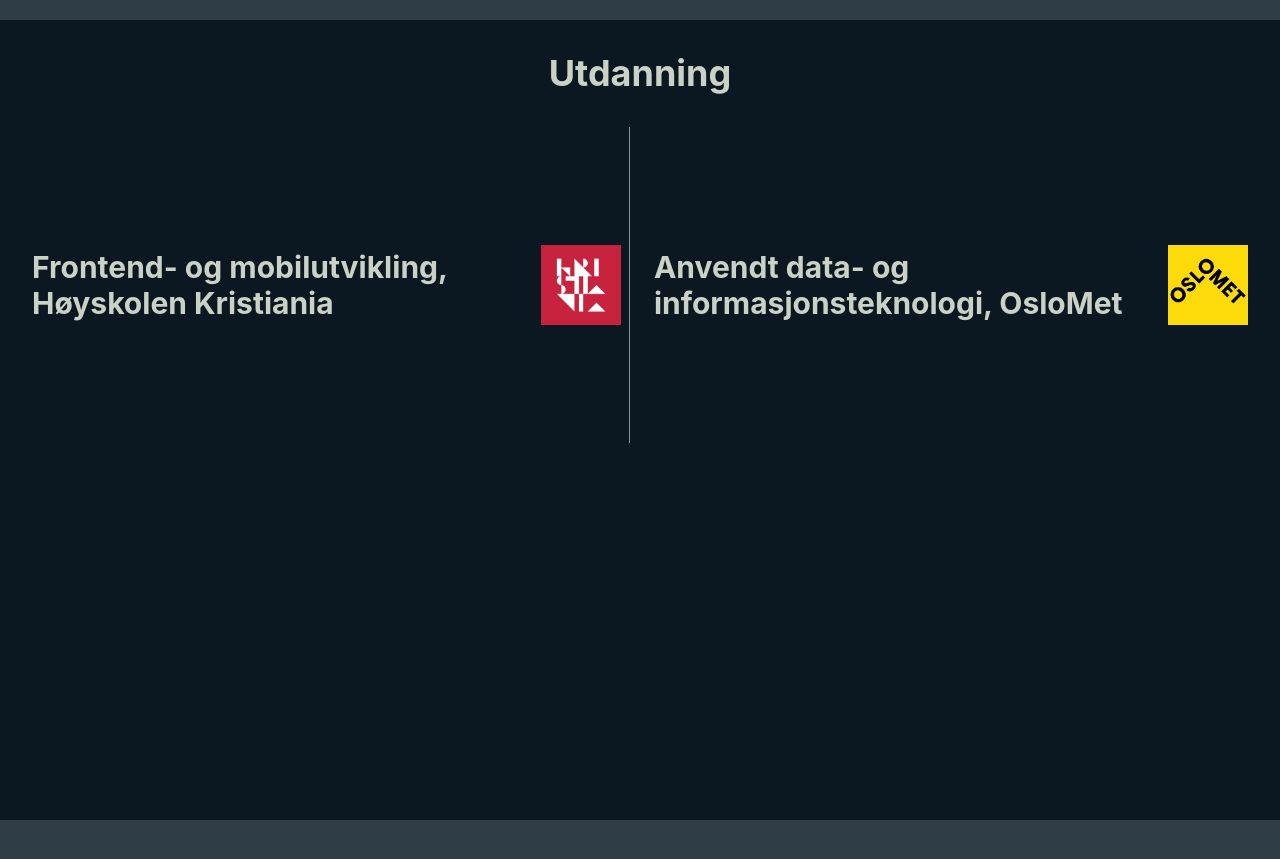
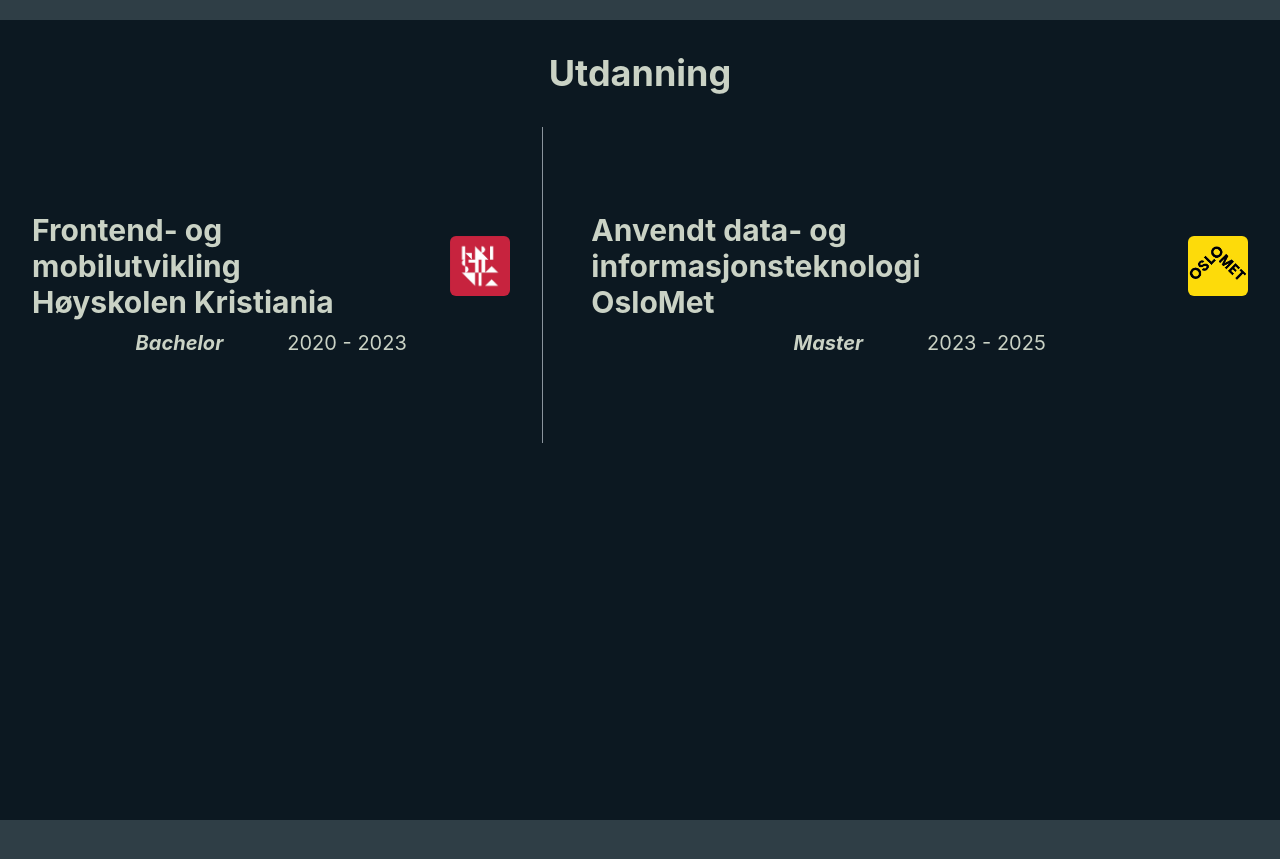
Before and after one commit to PetterTSaatvedt/portfolio, a React (Create React App) app: page / in a window 1280 px wide. Shown: the part 780-1639 px from the top of the page. Built offline with nearby package versions, Linux system fonts and the light colour scheme.

Commit message:
Layout education section

```diff
--- a/src/components/EducationSection.js
+++ b/src/components/EducationSection.js
@@ -3,6 +3,10 @@
 import FullScreenSection from "./FullScreenSection";
 
 const EducationSection = () => {
+    const firstStudyName = "Frontend- og mobilutvikling";
+    const firstSchoolName = "Høyskolen Kristiania";
+    const secondStudyName = "Anvendt data- og informasjonsteknologi";
+    const secondSchoolName = "OsloMet"
 
     return (
         <FullScreenSection
@@ -14,24 +18,31 @@
         color="#cad2c5"
         >
             <VStack spacing={8}>
-                <Heading as="h1">Utdanning</Heading>
-                <HStack>
+                <Heading as="h1" size="xl">Utdanning</Heading>
+                <HStack spacing={8} justifyContent="center" alignItems="center">
                     <Box>
                         <VStack>
-                            <HStack>
-                                <Heading as="h2" size="lg">Frontend- og mobilutvikling, Høyskolen Kristiania</Heading>
-                                <Image src={require("../images/kristiania.png")} h="80px"/>
+                            <HStack spacing={8}>
+                                <Heading as="h2" size="lg">{firstStudyName} <br /> {firstSchoolName}</Heading>
+                                <Image src={require("../images/kristiania.png")} h="60px" rounded="md" />
+                            </HStack>
+                            <HStack spacing={16}>
+                                <Text fontSize="xl" fontStyle="italic" fontWeight="bold">Bachelor</Text>
+                                <Text fontSize="xl">2020 - 2023</Text>
                             </HStack>
                         </VStack>
                     </Box>
                     <Divider orientation="vertical" h="300px" p={2}/>
                     <Box>
                         <VStack>
-                            <HStack>
-                                <Heading as="h2" size="lg">Anvendt data- og informasjonsteknologi, OsloMet</Heading>
-                                <Image src={require("../images/oslomet.png")} h="80px"/>
+                            <HStack spacing={8}>
+                                <Heading as="h2" size="lg">{secondStudyName} <br /> {secondSchoolName}</Heading>
+                                <Image src={require("../images/oslomet.png")} h="60px" rounded="md" />
                             </HStack>
-
+                            <HStack spacing={16}>
+                                <Text fontSize="xl" fontStyle="italic" fontWeight="bold">Master</Text>
+                                <Text fontSize="xl">2023 - 2025</Text>
+                            </HStack>
                         </VStack>
                     </Box>
                 </HStack>
```
